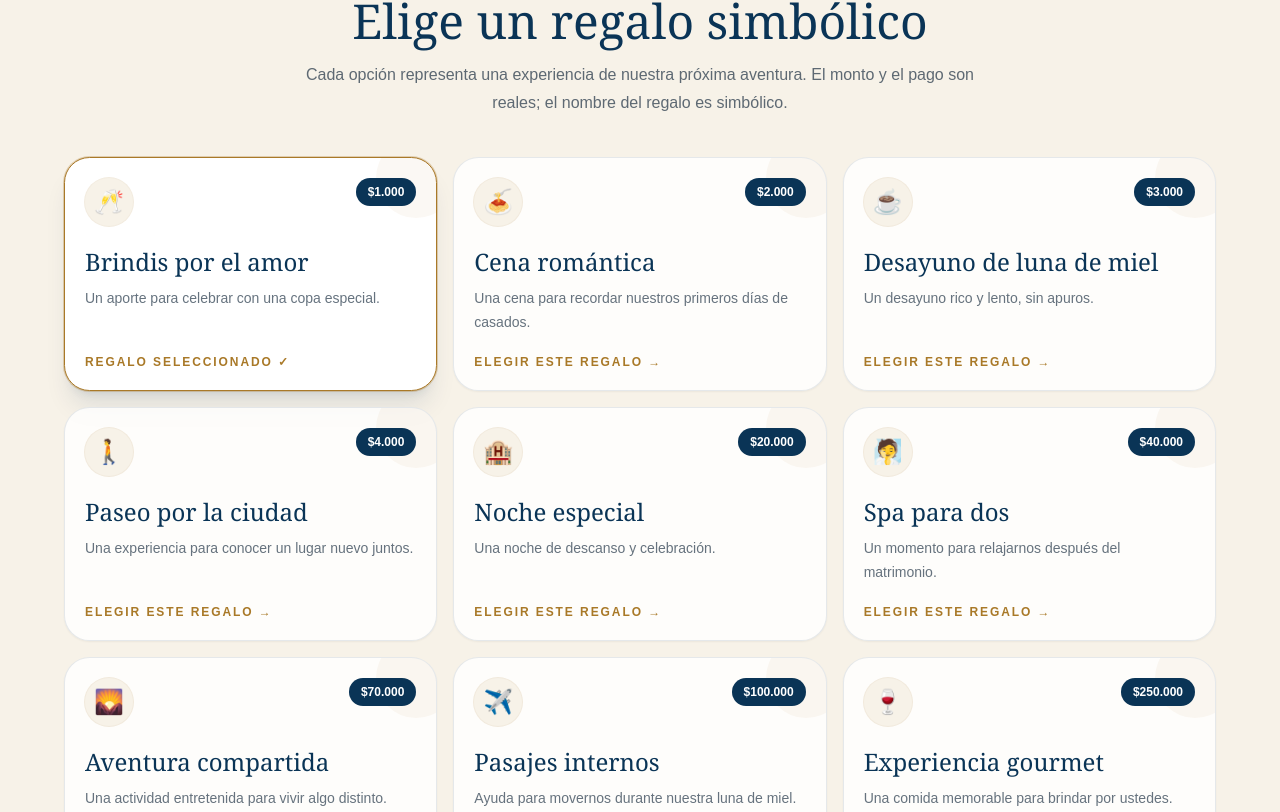
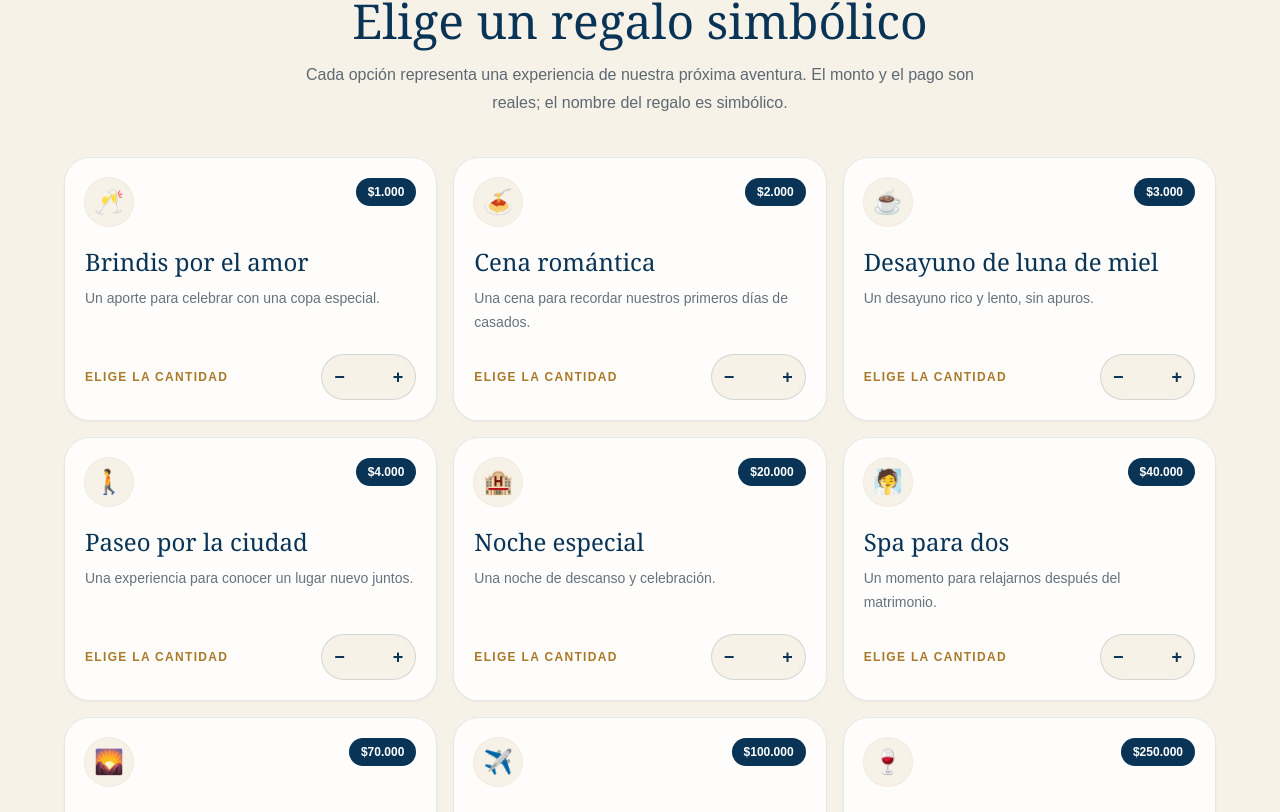
Before and after one commit to cesarodriguez96-02-26/regalos-matri-cata-cesar, a Next.js app: page / in a window 1280 px wide. Shown: the part 2828-3640 px from the top of the page. Built offline with nearby package versions, Linux system fonts and the light colour scheme.

Commit message:
Actualizar identidad y selección de regalos

```diff
--- a/src/components/GiftCard.tsx
+++ b/src/components/GiftCard.tsx
@@ -5,34 +5,27 @@ import { formatCLP } from '@/lib/format';
 
 type Props = {
   gift: GiftOption;
-  selected: boolean;
-  onSelect: (gift: GiftOption) => void;
+  quantity: number;
+  onChange: (quantity: number) => void;
 };
 
-export function GiftCard({ gift, selected, onSelect }: Props) {
+export function GiftCard({ gift, quantity, onChange }: Props) {
   return (
-    <button
-      type="button"
-      aria-pressed={selected}
-      onClick={() => onSelect(gift)}
-      className={`group relative w-full overflow-hidden rounded-[1.6rem] border p-5 text-left transition focus:outline-none focus-visible:ring-4 focus-visible:ring-gold-soft ${
-        selected
-          ? 'border-gold bg-white shadow-xl shadow-navy/10 ring-1 ring-gold/30'
-          : 'border-navy/10 bg-white/80 shadow-sm hover:-translate-y-1 hover:border-gold/40 hover:shadow-xl hover:shadow-navy/8'
-      }`}
-    >
-      <div className="absolute -right-5 -top-5 h-20 w-20 rounded-full bg-gold/5" aria-hidden="true" />
-      <div className="relative flex items-start justify-between gap-4">
-        <span className="flex h-12 w-12 items-center justify-center rounded-full bg-paper text-2xl ring-1 ring-gold/15" aria-hidden="true">
-          {gift.emoji}
-        </span>
+    <article className={`group relative overflow-hidden rounded-[1.6rem] border p-5 transition ${quantity ? 'border-gold bg-white shadow-xl shadow-navy/10 ring-1 ring-gold/30' : 'border-navy/10 bg-white/80 shadow-sm hover:border-gold/40'}`}>
+      <div className="flex items-start justify-between gap-3">
+        <span className="flex h-12 w-12 items-center justify-center rounded-full bg-paper text-2xl ring-1 ring-gold/15" aria-hidden="true">{gift.emoji}</span>
         <span className="rounded-full bg-navy px-3 py-1.5 text-xs font-bold text-white">{formatCLP(gift.amount)}</span>
       </div>
-      <h3 className="relative mt-5 font-serif text-2xl text-navy">{gift.title}</h3>
-      <p className="relative mt-2 min-h-12 text-sm leading-6 text-ink/65">{gift.description}</p>
-      <p className="relative mt-5 text-xs font-bold uppercase tracking-[0.16em] text-gold">
-        {selected ? 'Regalo seleccionado ✓' : 'Elegir este regalo →'}
-      </p>
-    </button>
+      <h3 className="mt-5 font-serif text-2xl text-navy">{gift.title}</h3>
+      <p className="mt-2 min-h-12 text-sm leading-6 text-ink/65">{gift.description}</p>
+      <div className="mt-5 flex items-center justify-between gap-3">
+        <span className="text-xs font-bold uppercase tracking-[0.11em] text-gold">{quantity > 0 ? `${quantity} en tu selección` : 'Elige la cantidad'}</span>
+        <div className="flex items-center overflow-hidden rounded-full border border-navy/15 bg-paper" aria-label={`Cantidad de ${gift.title}`}>
+          <button type="button" onClick={() => onChange(Math.max(0, quantity - 1))} disabled={quantity === 0} aria-label={`Quitar una unidad de ${gift.title}`} className="px-3 py-2 text-lg font-bold text-navy disabled:opacity-30">−</button>
+          <output className="min-w-6 text-center text-sm font-bold text-navy" aria-live="polite">{quantity}</output>
+          <button type="button" onClick={() => onChange(Math.min(20, quantity + 1))} disabled={quantity >= 20} aria-label={`Agregar una unidad de ${gift.title}`} className="px-3 py-2 text-lg font-bold text-navy disabled:opacity-30">+</button>
+        </div>
+      </div>
+    </article>
   );
 }
```
